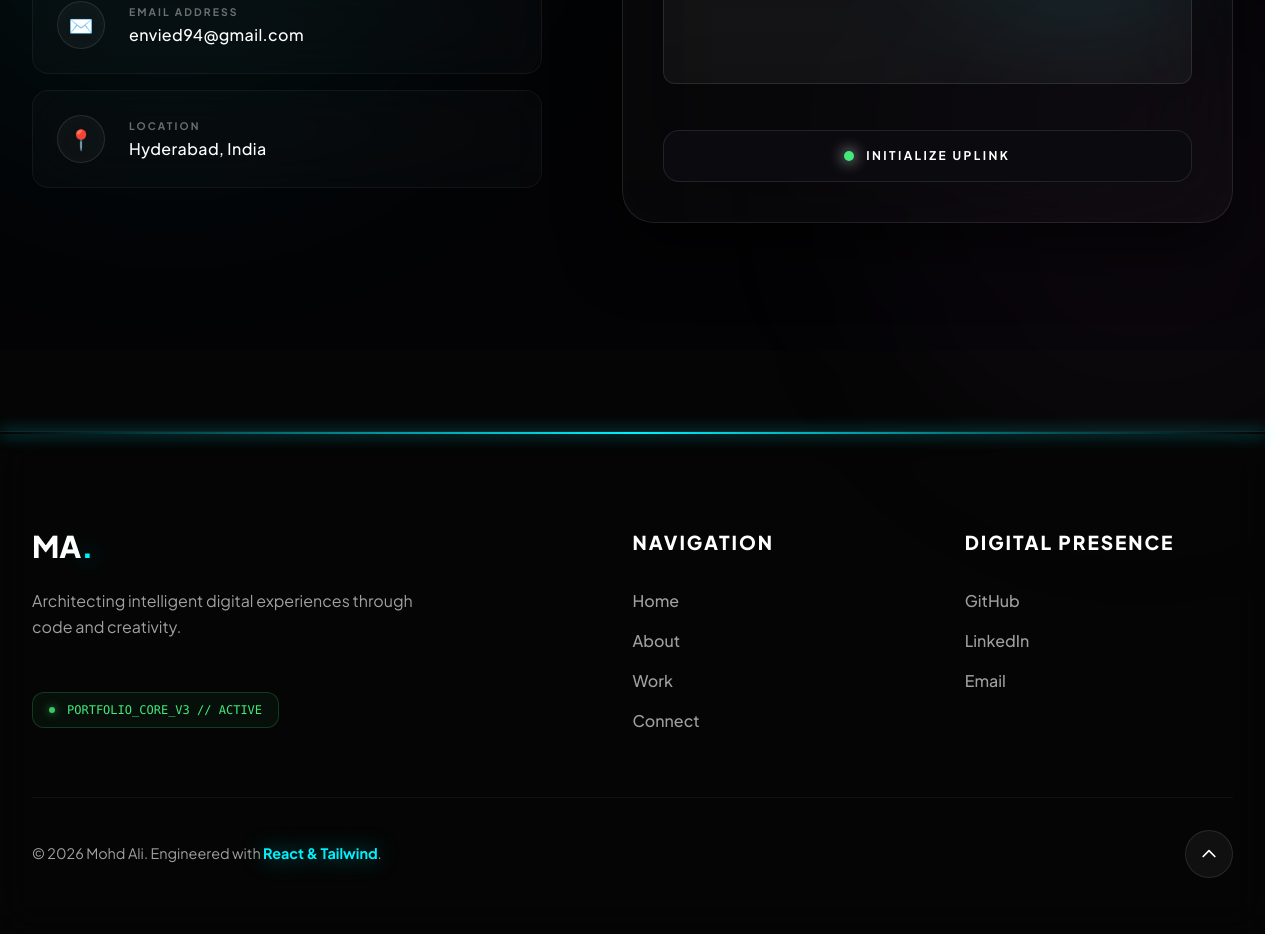
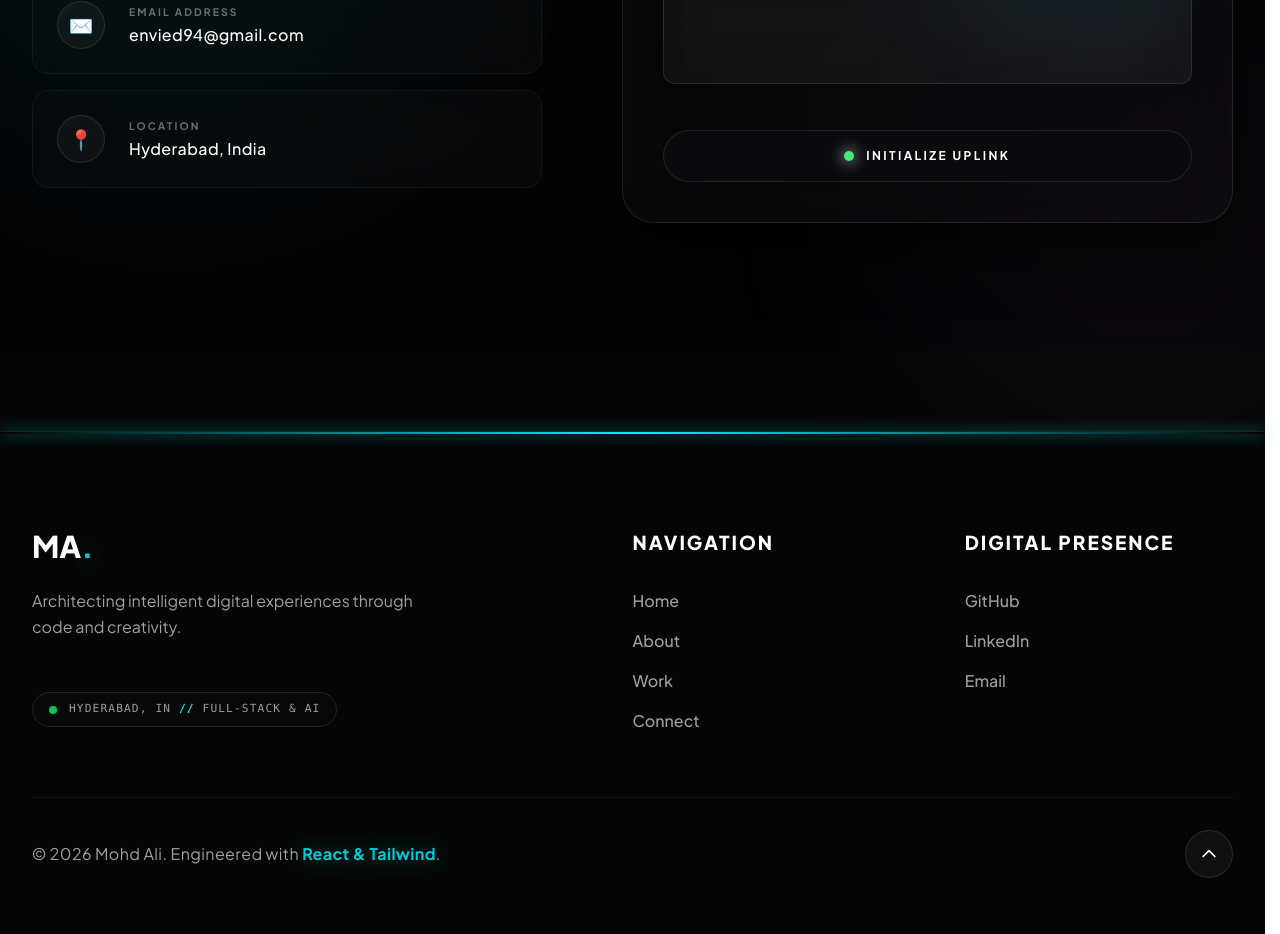
Before and after one commit to Mohdali644/Folio, a React (Vite) app: page / in a window 1280 px wide. Shown: the part 7420-8354 px from the top of the page. Built offline with nearby package versions, Linux system fonts and the light colour scheme.

Commit message:
fix: Fix the footer section and contact section

```diff
--- a/src/components/Contact.jsx
+++ b/src/components/Contact.jsx
@@ -46,7 +46,6 @@ const PremiumInput = ({ label, icon, type = "text", placeholder, value, onChange
     </div>
   );
 };
-
 
 /* ==========================================
    MAIN CONTACT SECTION
@@ -194,7 +193,7 @@ export default function Contact() {
                 <button
                   type="submit"
                   disabled={isSubmitting}
-                  className="group relative w-full flex items-center justify-center gap-3 mt-4 px-8 py-4 bg-[#0a0a0f] border border-white/10 rounded-2xl overflow-hidden cursor-none transition-all duration-300 hover:border-accent-cyan/50 hover:shadow-[0_0_30px_rgba(0,242,254,0.15)] active:scale-[0.98] disabled:opacity-50 disabled:pointer-events-none"
+                  className="group relative w-full flex items-center justify-center gap-3 mt-4 px-8 py-4 bg-[#0a0a0f] border border-white/10 rounded-full overflow-hidden cursor-none transition-all duration-300 hover:border-accent-cyan/50 hover:shadow-[0_0_30px_rgba(0,242,254,0.15)] active:scale-[0.98] disabled:opacity-50 disabled:pointer-events-none"
                 >
                   <div className="absolute inset-0 bg-linear-to-r from-accent-cyan/0 via-accent-cyan/10 to-transparent translate-x-[-150%] group-hover:animate-[sweep_1.5s_ease-in-out_infinite] z-0 skew-x-12"></div>
 
--- a/src/components/Footer.jsx
+++ b/src/components/Footer.jsx
@@ -11,12 +11,19 @@ export default function Footer() {
 
           <motion.div initial={{ opacity: 0, y: 30 }} whileInView={{ opacity: 1, y: 0 }} viewport={{ once: true }}>
             <div className="text-3xl font-black mb-6 text-white flex items-baseline">
-              MA<span className="text-accent-cyan drop-shadow-[0_0_10px_#00f2fe]">.</span>
+              MA<span className="text-accent-cyan animate-pulse drop-shadow-[0_0_10px_#00f2fe]">.</span>
             </div>
-            <p className="text-text-muted leading-relaxed max-w-sm mb-8">Architecting intelligent digital experiences through code and creativity.</p>
-            <div className="inline-flex items-center gap-3 px-4 py-2 bg-[#43e97b]/5 border border-[#43e97b]/20 rounded-xl mt-5 font-mono text-[0.75rem] text-[#43e97b]">
-              <span className="w-1.5 h-1.5 bg-[#43e97b] rounded-full shadow-[0_0_10px_#43e97b] animate-[rapidBlink_1.5s_infinite]"></span>
-              PORTFOLIO_CORE_V3 // ACTIVE
+            <p className="text-text-muted leading-relaxed max-w-sm mb-8">
+              Architecting intelligent digital experiences through code and creativity.
+            </p>
+
+            {/* Cyan Telemetry HUD */}
+            <div className="inline-flex items-center gap-3 px-4 py-2 bg-white/2 border border-white/10 rounded-full mt-5 font-mono text-[0.7rem] tracking-widest uppercase text-white/60 backdrop-blur-md">
+              <span className="relative flex h-2 w-2">
+                <span className="animate-ping absolute inline-flex h-full w-full rounded-full bg-green-500 opacity-75"></span>
+                <span className="relative inline-flex rounded-full h-2 w-2 bg-green-500"></span>
+              </span>
+              <span>HYDERABAD, IN <span className="text-accent-cyan font-bold">//</span> FULL-STACK & AI</span>
             </div>
           </motion.div>
 
@@ -41,8 +48,8 @@ export default function Footer() {
           </motion.div>
         </div>
 
-        <div className="pt-8 mb-6 border-t border-white/5 flex flex-col md:flex-row justify-between items-center gap-6 text-text-muted text-[0.9rem]">
-          <p>&copy; 2026 Mohd Ali. Engineered with <span className="text-accent-cyan drop-shadow-[0_0_10px_rgba(0,242,254,0.5)] font-bold">React & Tailwind</span>.</p>
+        <div className="pt-8 mb-6 border-t tracking-wide border-white/5 flex flex-col md:flex-row justify-between items-center gap-6 text-text-muted text-[1rem]">
+          <p>&copy; 2026 Mohd Ali. Engineered with <span className="text-accent-cyan drop-shadow-[0_0_10px_rgba(0,242,254,0.5)] animate-pulse font-bold">React & Tailwind</span>.</p>
           <a href="#home" className="w-12 h-12 bg-white/5 border border-white/10 rounded-full flex justify-center items-center text-white hover:bg-accent-cyan hover:text-black hover:-translate-y-2 hover:shadow-[0_10px_20px_rgba(0,242,254,0.3)] transition-all cursor-none">
             <svg className="w-5 h-5" fill="none" stroke="currentColor" strokeWidth="2" viewBox="0 0 24 24"><path strokeLinecap="round" strokeLinejoin="round" d="M5 15l7-7 7 7"></path></svg>
           </a>
```
